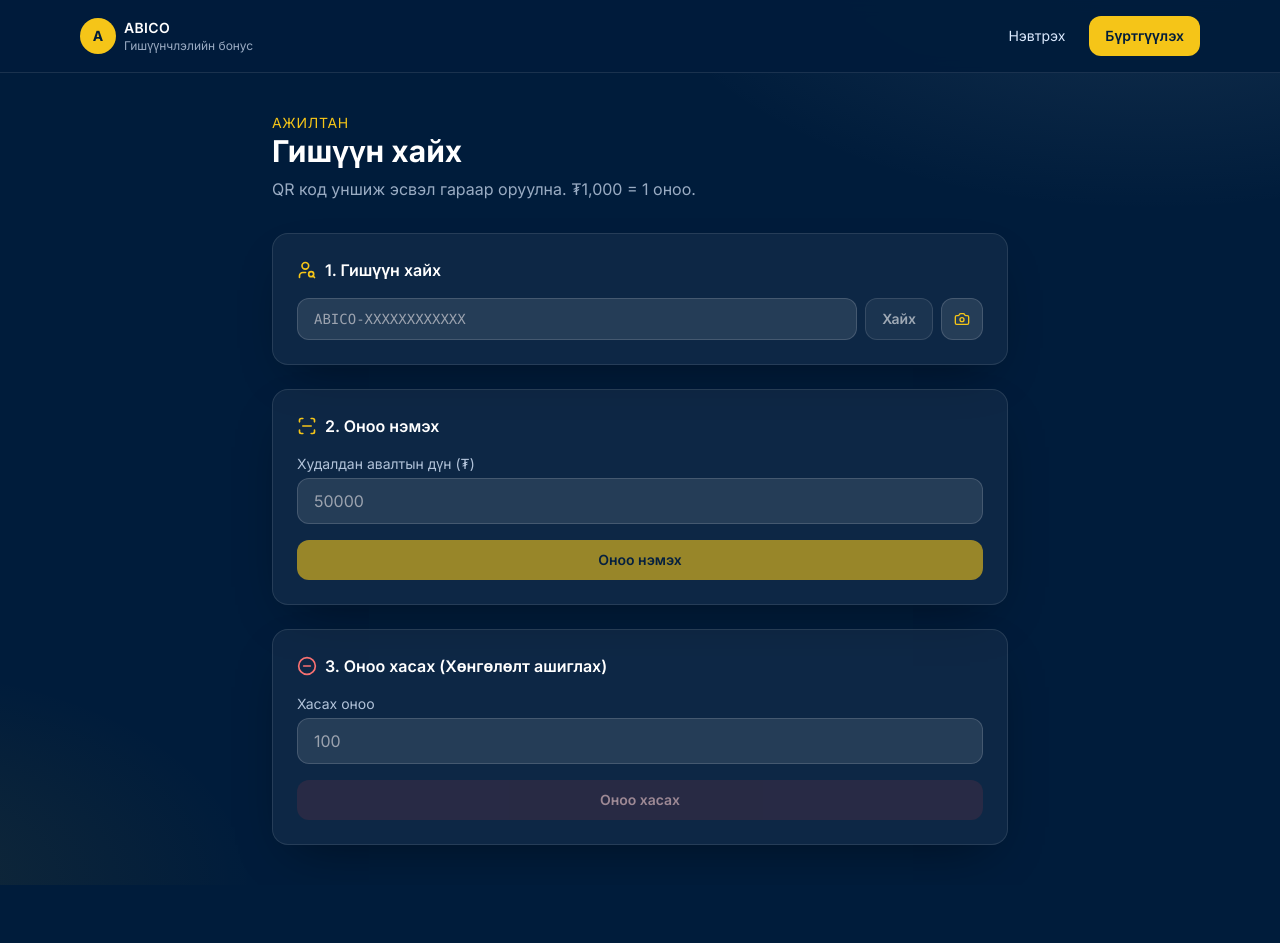
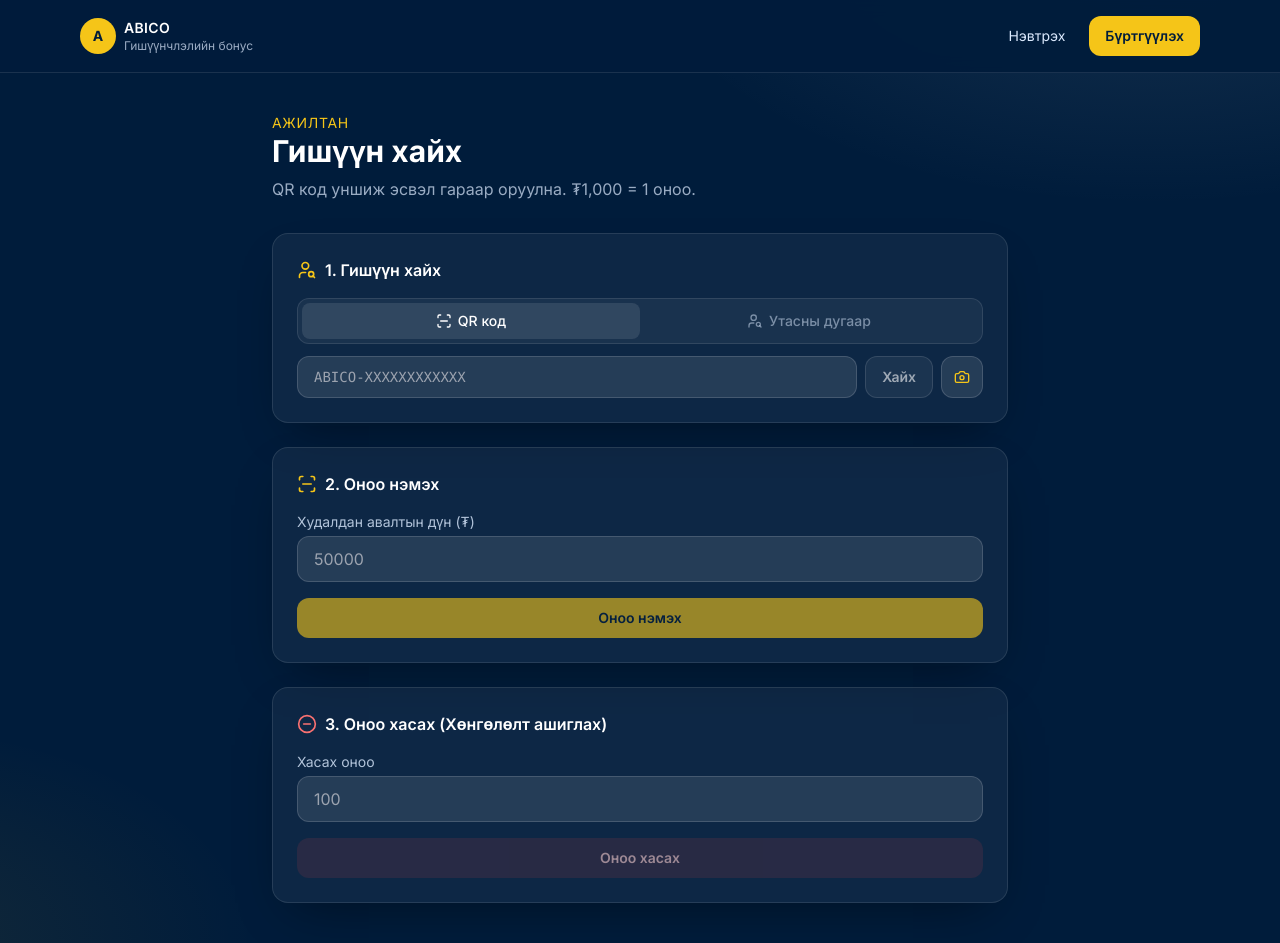
Before and after one commit to Abico-Foods-LLC/Abico-Membership, a Next.js app: page /employee in a window 1280 px wide. Before the commit the page ends 885 px from the top, so only its background shows below. Built offline with nearby package versions, Linux system fonts and the light colour scheme.

Commit message:
Ажилтан: утасны дугаараар гишүүн хайх нэмэв, /api/me алдаа зохицуулалт сайжруулав

```diff
--- a/src/app/api/me/route.ts
+++ b/src/app/api/me/route.ts
@@ -4,6 +4,7 @@ import { getMembershipTier, getNextTier, getTotalPoints } from "@/lib/loyalty";
 import { apiError, apiSuccess } from "@/lib/utils";
 
 export async function GET() {
+  try {
     const user = await getCurrentUser();
     if (!user) return apiError("Нэвтрээгүй", 401);
 
@@ -49,4 +50,8 @@ export async function GET() {
       promotions,
       stores,
     });
+  } catch (error) {
+    console.error("[/api/me]", error);
+    return apiError("Серверийн алдаа", 500);
   }
+}
--- a/src/app/api/points/add/route.ts
+++ b/src/app/api/points/add/route.ts
@@ -85,11 +85,12 @@ export async function GET(request: Request) {
     await requireRole(["EMPLOYEE", "STORE_ADMIN", "PLATFORM_ADMIN"]);
     const { searchParams } = new URL(request.url);
     const qr = searchParams.get("qr");
+    const phone = searchParams.get("phone");
 
-    if (!qr) return apiError("QR код шаардлагатай", 400);
+    if (!qr && !phone) return apiError("QR код эсвэл утасны дугаар шаардлагатай", 400);
 
-    const member = await db.user.findUnique({
-      where: { qrCode: qr.toUpperCase() },
+    const member = await db.user.findFirst({
+      where: qr ? { qrCode: qr.toUpperCase() } : { phone: phone! },
       include: {
         transactions: {
           orderBy: { createdAt: "desc" },
@@ -99,6 +100,7 @@ export async function GET(request: Request) {
     });
 
     if (!member) return apiError("Гишүүн олдсонгүй", 404);
+    if (member.role !== "MEMBER") return apiError("Энэ дугаар гишүүн биш байна", 400);
 
     const totalPoints = member.transactions.reduce((sum, tx) => {
       if (tx.type === "REDEEM") return sum - tx.points;
--- a/src/app/employee/page.tsx
+++ b/src/app/employee/page.tsx
@@ -17,6 +17,8 @@ type MemberPreview = {
 
 export default function EmployeePage() {
   const [qrCode, setQrCode] = useState("");
+  const [phoneInput, setPhoneInput] = useState("");
+  const [lookupMode, setLookupMode] = useState<"qr" | "phone">("qr");
   const [purchaseAmount, setPurchaseAmount] = useState("");
   const [redeemPoints, setRedeemPoints] = useState("");
   const [member, setMember] = useState<MemberPreview | null>(null);
@@ -82,15 +84,19 @@ export default function EmployeePage() {
     }
   }
 
-  async function doLookup(code: string) {
+  async function doLookup(code: string, mode: "qr" | "phone" = "qr") {
     setError("");
     setMember(null);
     setEarnResult("");
     setRedeemResult("");
-    const res = await fetch(`/api/points/add?qr=${encodeURIComponent(code)}`);
+    const param = mode === "phone"
+      ? `phone=${encodeURIComponent(code)}`
+      : `qr=${encodeURIComponent(code)}`;
+    const res = await fetch(`/api/points/add?${param}`);
     const data = await res.json();
     if (!res.ok) { setError(data.error ?? "Олдсонгүй"); return; }
     setMember(data.member);
+    setQrCode(data.member.qrCode);
   }
 
   async function addPoints(e: React.FormEvent) {
@@ -159,6 +165,22 @@ export default function EmployeePage() {
               <h2 className="font-semibold">1. Гишүүн хайх</h2>
             </div>
 
+            {/* Mode toggle */}
+            <div className="mb-3 flex rounded-xl border border-white/10 bg-white/5 p-1">
+              <button type="button"
+                onClick={() => setLookupMode("qr")}
+                className={`flex flex-1 items-center justify-center gap-1.5 rounded-lg py-2 text-sm font-medium transition ${lookupMode === "qr" ? "bg-white/10 text-white" : "text-blue-100/50"}`}>
+                <ScanLine className="h-4 w-4" /> QR код
+              </button>
+              <button type="button"
+                onClick={() => setLookupMode("phone")}
+                className={`flex flex-1 items-center justify-center gap-1.5 rounded-lg py-2 text-sm font-medium transition ${lookupMode === "phone" ? "bg-white/10 text-white" : "text-blue-100/50"}`}>
+                <UserSearch className="h-4 w-4" /> Утасны дугаар
+              </button>
+            </div>
+
+            {lookupMode === "qr" ? (
+              <>
                 {scanning && (
                   <div className="mb-4 overflow-hidden rounded-xl border border-abico-gold/40">
                     <video ref={videoRef} className="w-full" playsInline muted />
@@ -170,7 +192,6 @@ export default function EmployeePage() {
                     </div>
                   </div>
                 )}
-
                 <div className="flex gap-2">
                   <input
                     value={qrCode}
@@ -190,6 +211,21 @@ export default function EmployeePage() {
                     <Camera className="h-4 w-4 text-abico-gold" />
                   </button>
                 </div>
+              </>
+            ) : (
+              <div className="flex gap-2">
+                <input
+                  value={phoneInput}
+                  onChange={(e) => setPhoneInput(e.target.value)}
+                  placeholder="99112233"
+                  type="tel"
+                  className="flex-1 rounded-xl border border-white/15 bg-white/10 px-4 py-2.5 text-sm outline-none focus:ring-2 focus:ring-abico-gold"
+                />
+                <Button type="button" variant="secondary" onClick={() => doLookup(phoneInput, "phone")} disabled={!phoneInput}>
+                  Хайх
+                </Button>
+              </div>
+            )}
 
             {member && (
               <div className="mt-4 rounded-xl border border-emerald-400/30 bg-emerald-400/10 p-4">
```
Lines whose indentation alone changed are shown as unchanged.
